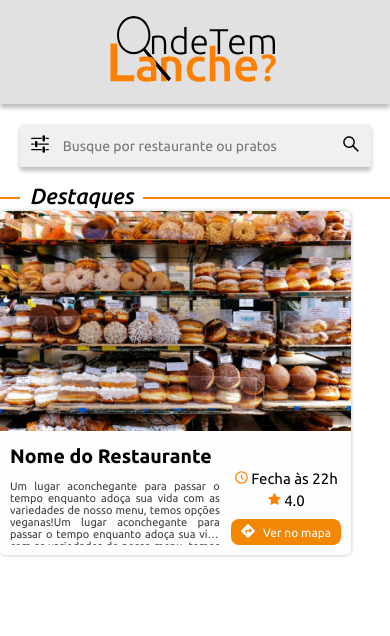
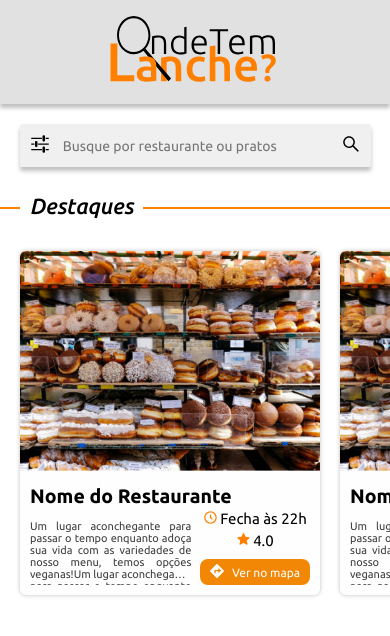
Before and after one commit to Paulophh/onde-tem-lanche-frontend, a React (Create React App) app: page / in a window 390 px wide. Shown: the top 636 px of the page. Built offline with nearby package versions, Linux system fonts and the light colour scheme.

Commit message:
Deixando cards e lista de cards responsivo. E refatorando o componente em si

```diff
--- a/src/components/Highlights/styles.js
+++ b/src/components/Highlights/styles.js
@@ -2,7 +2,7 @@ import styled from 'styled-components';
 
 export const HighlightsLinhas = styled.div`
     width: 100%;
-    margin-top: 30px;
+    margin-top: 40px;
     border: 1px solid ${props => props.theme.colors['orange']};
 
     @media only screen and (min-width: 830px) {
--- a/src/components/HighlightsCard/styles.js
+++ b/src/components/HighlightsCard/styles.js
@@ -7,7 +7,12 @@ export const CardWrapper = styled.div`
   display: flex;
   flex-direction: column;
   width: 90vw;
+  min-width: 300px;
   max-width: 400px;
+
+  @media only screen and (min-width: 600px) {
+    min-width: 400px;
+  }
 `;
 
 export const RestaurantImageContainer = styled.div`
--- a/src/pages/Index/Index.jsx
+++ b/src/pages/Index/Index.jsx
@@ -1,6 +1,6 @@
 import React from 'react';
 
-import { PageContainer } from './styles';
+import { HighlightsCardsContainer, PageContainer } from './styles';
 
 import Footer from '../../components/Footer'
 import Header from "../../components/Header";
@@ -15,7 +15,12 @@ const mockedRestaurant = {
   starRating: 4
 }
 
+
 const Index = () => {
+  const restaurants = [];
+  for (let i = 0; i <= 9; i++) {
+    restaurants.push(mockedRestaurant);
+  }
 
   return (
     <>
@@ -25,9 +30,16 @@ const Index = () => {
         <Highlights
           text='Destaques'
         />
-        <HighlightsCard
-          restaurant={mockedRestaurant}
-        />
+        <HighlightsCardsContainer>
+          {
+            restaurants.map((rest, index) => (
+              <HighlightsCard
+                key={`${rest.name}-${index}`}
+                restaurant={rest}
+              />
+            ))
+          }
+        </HighlightsCardsContainer>
         {/* <Footer /> */}
       </PageContainer>
 
--- a/src/pages/Index/styles.js
+++ b/src/pages/Index/styles.js
@@ -4,3 +4,32 @@ export const PageContainer = styled.div`
   display: flex;
   flex-direction: column;
 `;
+
+export const HighlightsCardsContainer = styled.div`
+  display: flex;
+  align-items: center;
+  gap: 20px;
+
+  max-width: 100vw;
+  overflow-x: scroll;
+
+  margin-top: 20px;
+  padding: 10px 20px;
+  padding-right: 40px;
+
+  // Esconde barra de rolagem
+  &::-webkit-scrollbar {
+    display: none; // Chrome e Opera
+  }
+  -ms-overflow-style: none;  /* IE and Edge */
+  scrollbar-width: none;  /* Firefox */
+
+  @media only screen and (min-width: 700px) {
+    padding: 10px 50px;
+  }
+
+  @media only screen and (min-width: 830px) {
+    padding: 10px 70px;
+    gap: 40px;
+  }
+`;
```
